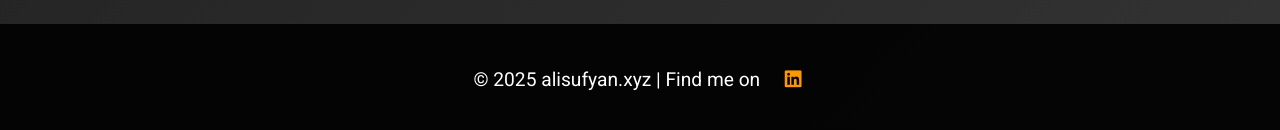
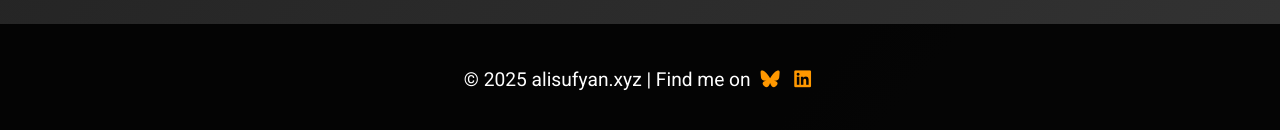
Before and after one commit to buildplan/xyz, a plain HTML site: page index.html in a window 1280 px wide. Shown: the part 1321-1451 px from the top of the page. Drawn offline with Linux system fonts and the light colour scheme.

Commit message:
Update index.html

```diff
--- a/index.html
+++ b/index.html
@@ -7,7 +7,7 @@
   <title>alisufyan.xyz</title>
   <link rel="apple-touch-icon" sizes="180x180" href="/icons/apple-touch-icon.png">
   <link rel="icon" type="image/png" sizes="32x32" href="/icons/favicon-32x32.png">
-  <link rel="stylesheet" href="https://cdnjs.cloudflare.com/ajax/libs/font-awesome/6.0.0/css/all.min.css">
+  <link rel="stylesheet" href="https://cdnjs.cloudflare.com/ajax/libs/font-awesome/6.7.2/css/all.min.css">
   <link href="https://fonts.googleapis.com/css2?family=Roboto:wght@400;700&display=swap" rel="stylesheet">
   <style>
     body {
```
